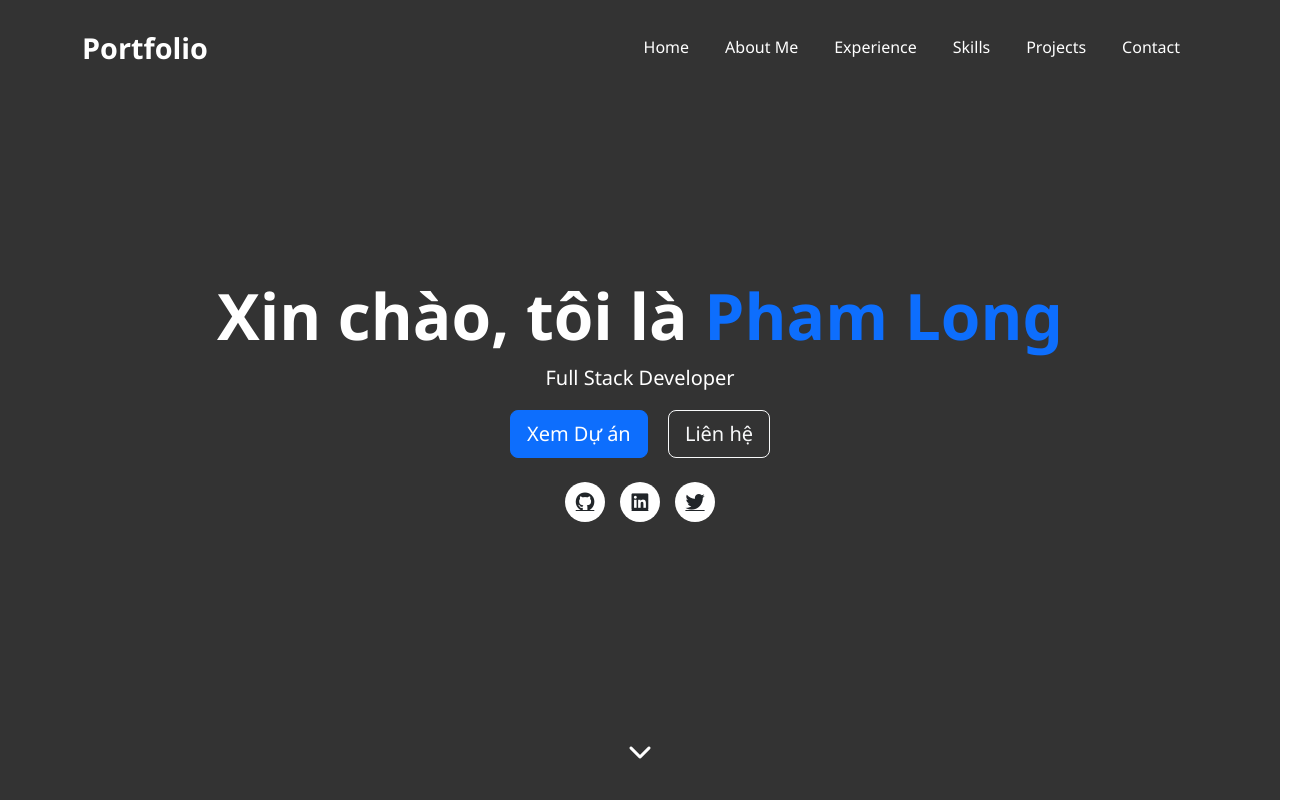
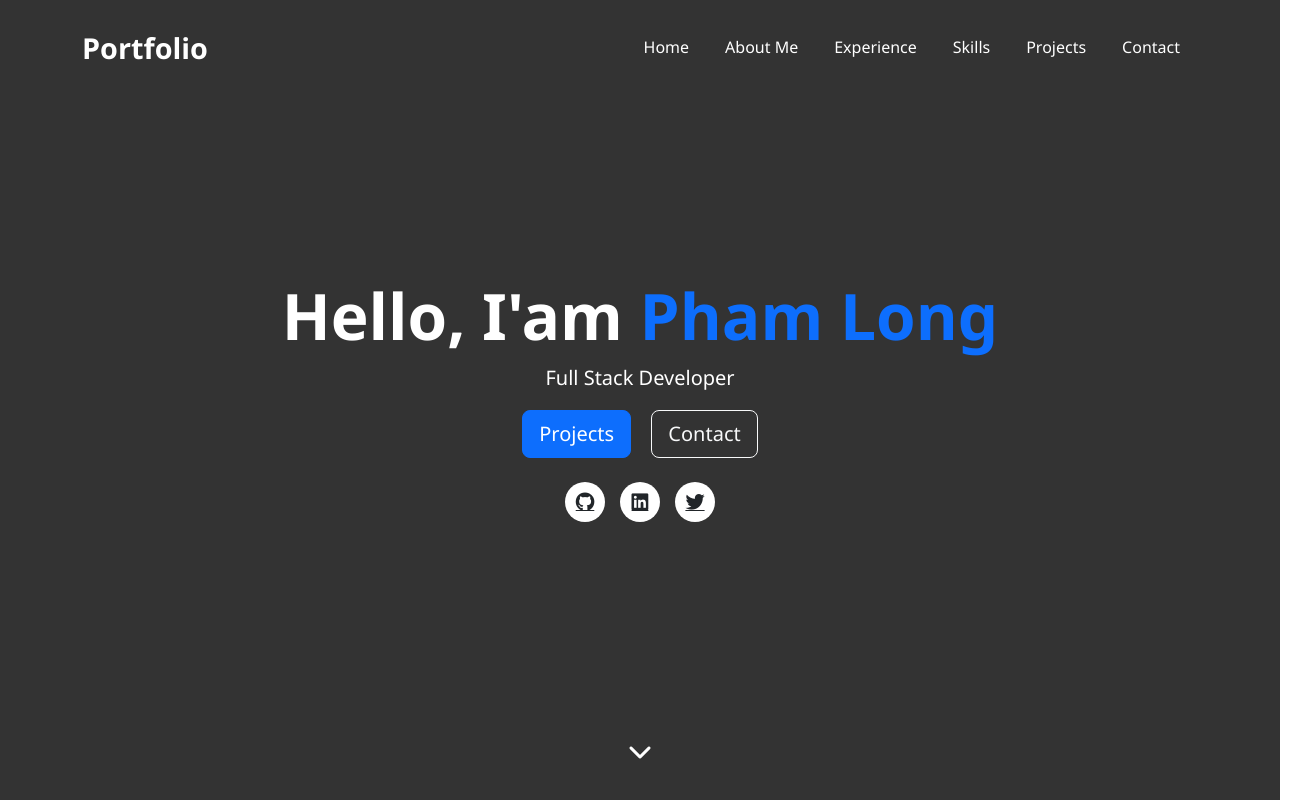
Before and after one commit to WhiteMonon/My_Portfolio, a plain HTML site: page index.html in a window 1280 px wide. Shown: the top 800 px of the page, 1310 px wide, since content can reach past the window. Drawn offline with nearby package versions, Linux system fonts and the light colour scheme.

Commit message:
update: update my introduce

```diff
--- a/index.html
+++ b/index.html
@@ -105,12 +105,12 @@
             <div class="row h-100 align-items-center">
                 <div class="col-md-12 text-center">
                     <h1 class="display-3 fw-bold text-white" data-aos="fade-up">
-                        Xin chào, tôi là <span class="highlight">Pham Long</span>
+                        Hello, I'am <span class="highlight">Pham Long</span>
                     </h1>
                     <p class="lead text-white" data-aos="fade-up" data-aos-delay="200">Full Stack Developer</p>
                     <div class="hero-buttons" data-aos="fade-up" data-aos-delay="400">
-                        <a href="#projects" class="btn btn-primary btn-lg me-3">Xem Dự án</a>
-                        <a href="#contact" class="btn btn-outline-light btn-lg">Liên hệ</a>
+                        <a href="#projects" class="btn btn-primary btn-lg me-3">Projects</a>
+                        <a href="#contact" class="btn btn-outline-light btn-lg">Contact</a>
                     </div>
                     <div class="social-icons mt-4" data-aos="fade-up" data-aos-delay="600">
                         <a href="#" class="social-icon"><i class="fab fa-github"></i></a>
```
